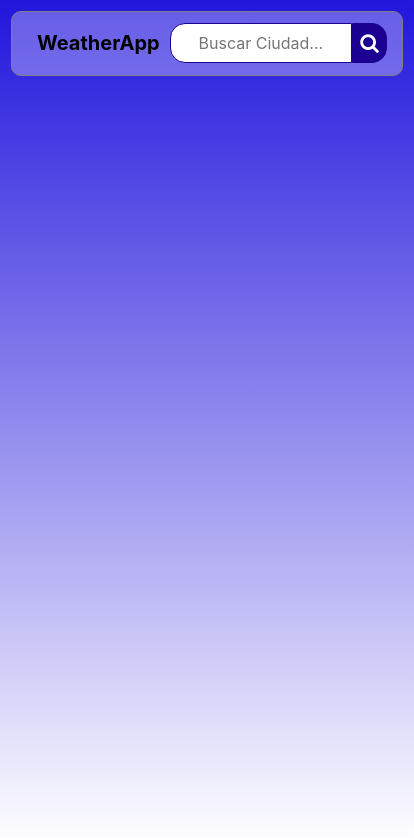
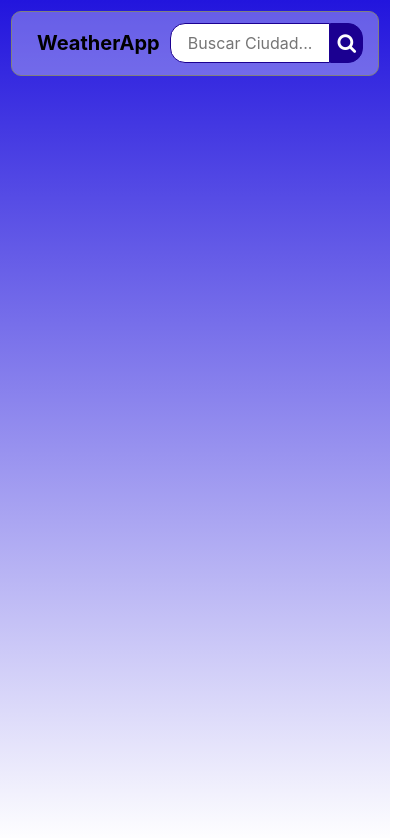
Before and after one commit to DHB1985/WeatherApp, a React (Create React App) app: page / in a window 390 px wide. Shown: the top 838 px of the page, 414 px wide, since content can reach past the window. Built offline with nearby package versions, Linux system fonts and the light colour scheme; a web font is replaced by a local one.

Commit message:
pixeles j5prime

```diff
--- a/src/containers/App.module.css
+++ b/src/containers/App.module.css
@@ -8,13 +8,13 @@
 
 @media only screen and (max-width: 415px) {
   .App {
-    width: 414px;
+    width: 100%;
   }
 }
 
 @media only screen and (min-width: 416px) and (max-width: 736px) {
   .App {
-    width: 736px;
+    width: 100%;
     min-height: 414px;
     line-height: 100%;
   }
```
